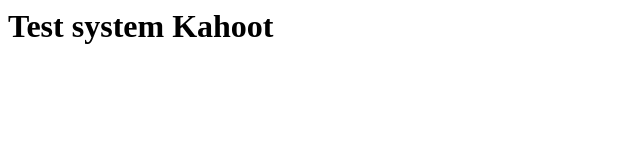
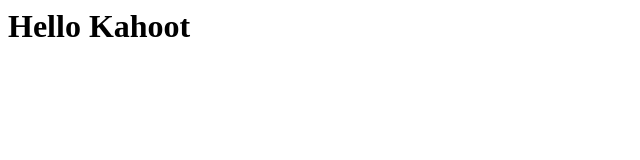
Before and after one commit to Svetka-shv/gti_html, a plain HTML site: page index.html in a window 1280 px wide. Shown: the whole page, without its empty margins (0-640 px from the left). Drawn offline with Linux system fonts and the light colour scheme.

Commit message:
add index

```diff
--- a/index.html
+++ b/index.html
@@ -3,6 +3,6 @@
 		<title>W<s>TF</s>Is Kahoot</title>
 	</head>
 	<body>
-		<h1>Test system Kahoot</h1>
+		<h1>Hello Kahoot</h1>
 	</body>
 </html>
```
